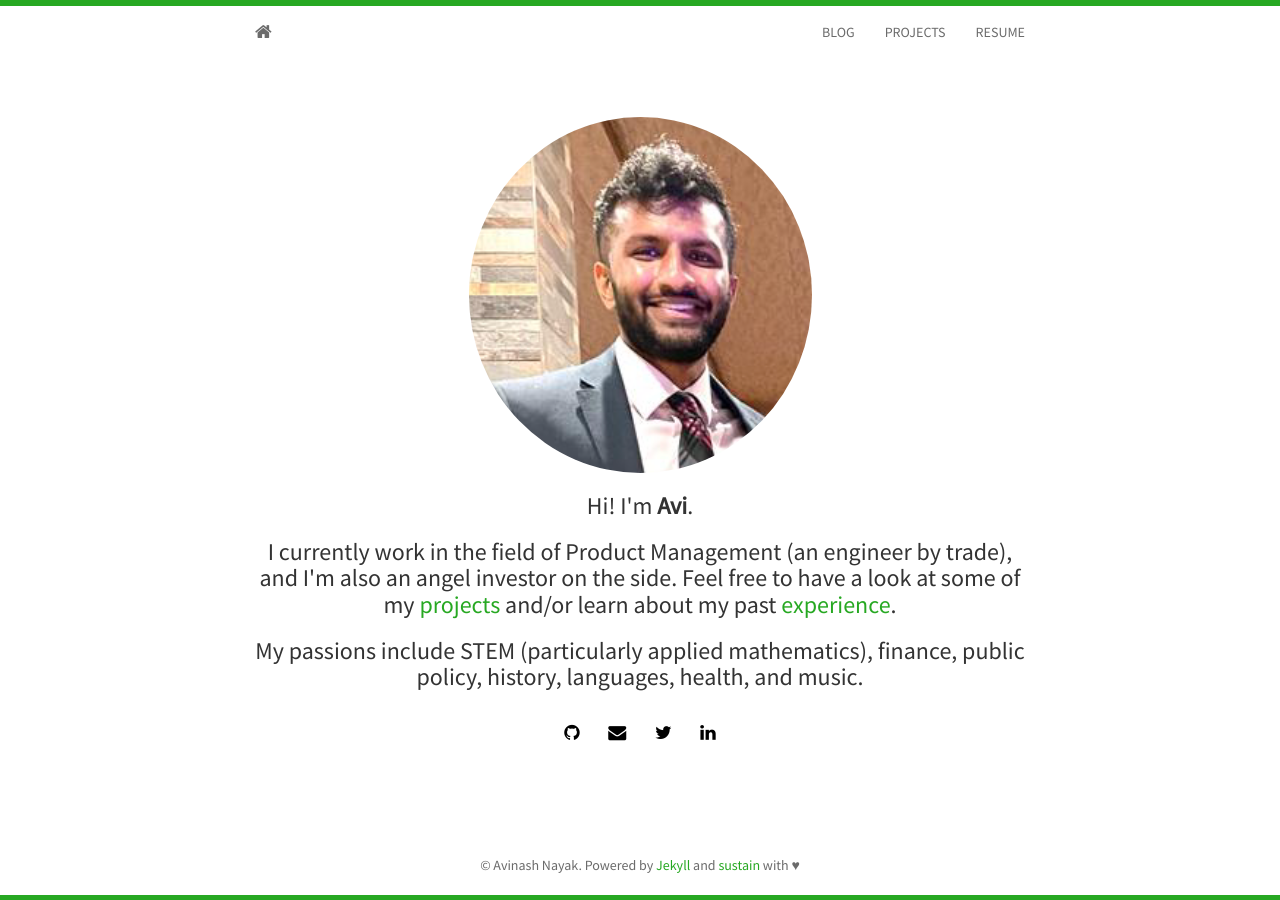
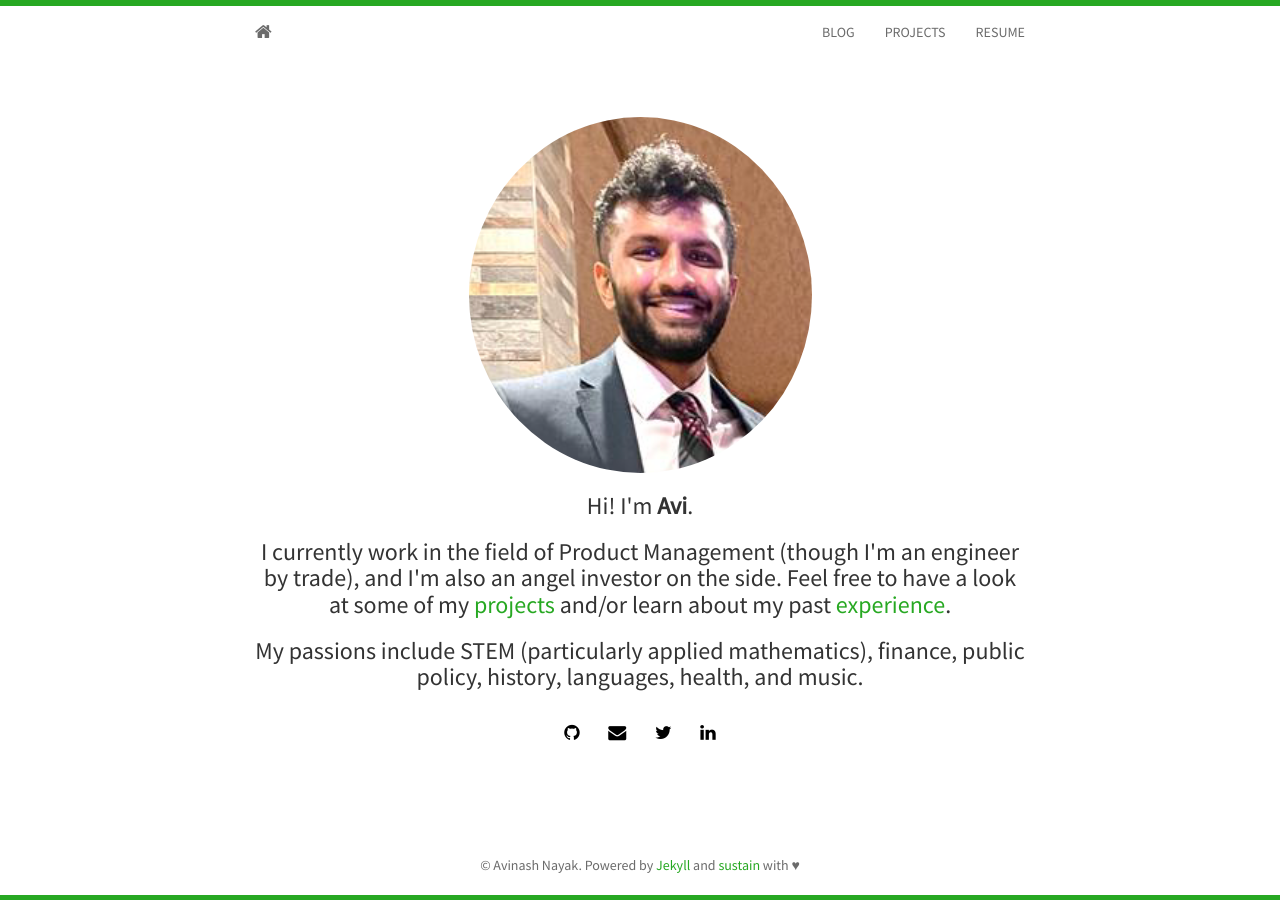
Before and after one commit to avinayak14/avinayak14.github.io, a Jekyll site: the page built from index.html, in a window 1280 px wide. Built offline with Jekyll 4.4.1, drawn with Linux system fonts in a browser that asks for light colours; nearby versions of some CDN libraries; the list of posts is cut into pages by our own code.

Commit message:
minor edits

```diff
--- a/index.html
+++ b/index.html
@@ -8,7 +8,7 @@ layout: home
 		<img class="img-circle" src="{{ site.baseurl }}static/img/{{ site.avatar }}" alt="Responsive image">
 	  </div>
 	  <h3>Hi! I'm <strong>{{ site.author }}</strong>. </h3>
-	  <h3>I currently work in the field of Product Management (an engineer by trade), and I'm also an angel investor on the side.
+	  <h3>I currently work in the field of Product Management (though I'm an engineer by trade), and I'm also an angel investor on the side.
 			Feel free to have a look at some of my <a href="{{ site.baseurl }}projects.html"> projects</a>
 			and/or learn about my past <a href="{{ site.baseurl }}vitae.html">experience</a>.</h3>
 		<h3> My passions include STEM (particularly applied mathematics), finance,
```
